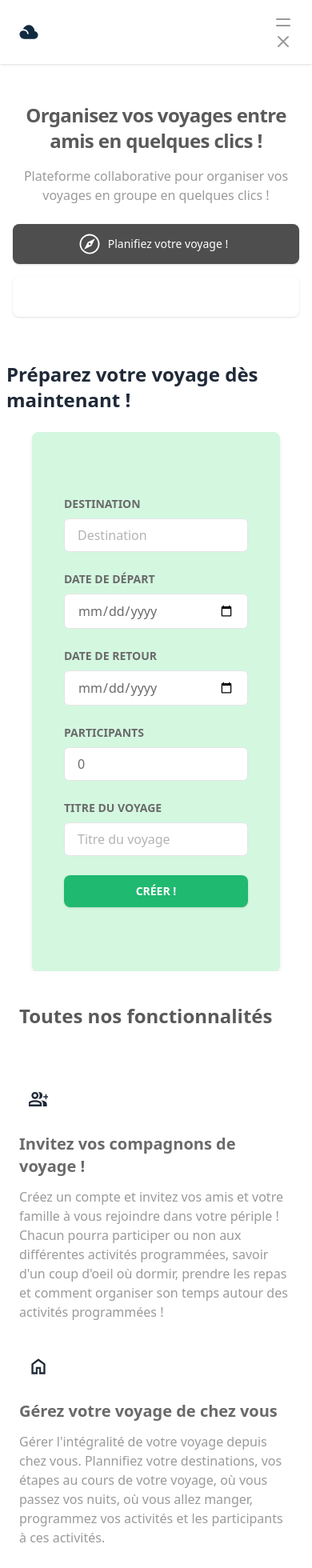
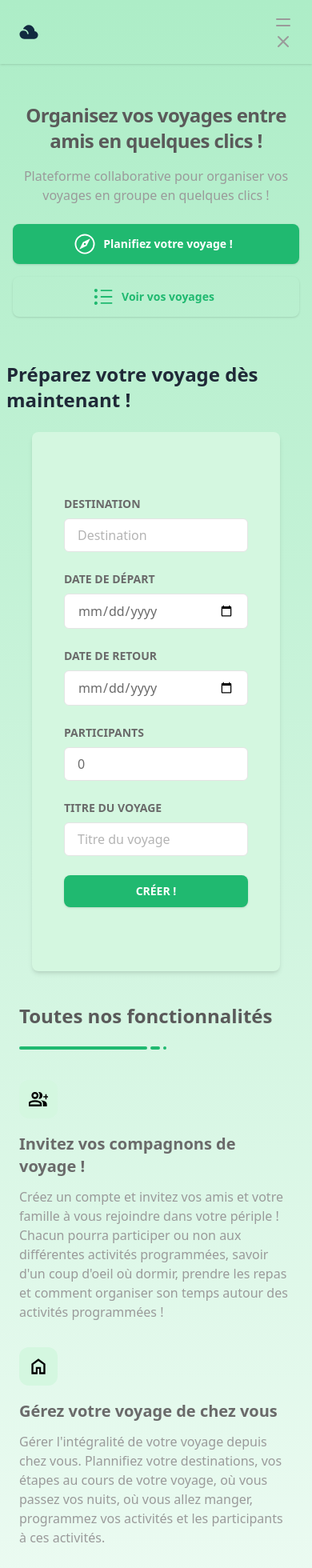
Before and after one commit to laurafeugene/site-voyage-front, a React (Vite) app: page / in a window 390 px wide. Shown: the top 1960 px of the page at 80% size. Built offline with nearby package versions, Linux system fonts and the light colour scheme.

Commit message:
:fix: fix a few things

```diff
--- a/src/components/App/Footer/Footer.tsx
+++ b/src/components/App/Footer/Footer.tsx
@@ -2,7 +2,7 @@ import { NavLink } from 'react-router-dom';
 
 function Footer() {
   return (
-    <footer className="bg-white dark:bg-gray-900">
+    <footer className=" dark:bg-gray-900">
       <div className="container flex flex-col items-center justify-between px-6 py-8 mx-auto lg:flex-row">
         <NavLink to="/">
           <svg
--- a/src/components/App/Home/Banner/Banner.tsx
+++ b/src/components/App/Home/Banner/Banner.tsx
@@ -1,6 +1,6 @@
 function Banner() {
   return (
-    <section className="bg-white dark:bg-gray">
+    <section className=" dark:bg-gray">
       <div className="container flex flex-col items-center px-4 py-12 mx-auto text-center">
         <h2 className="text-2xl font-bold tracking-tight text-gray-800 xl:text-3xl dark:text-white">
           Organisez vos voyages entre amis en quelques clics !
@@ -14,7 +14,7 @@ function Banner() {
         <div className="mt-6">
           <a
             href="#"
-            className="inline-flex items-center justify-center w-full px-4 py-2.5 overflow-hidden text-sm text-white transition-colors duration-300 bg-gray-900 rounded-lg shadow sm:w-auto sm:mx-2 hover:bg-gray-700 dark:bg-gray-800 dark:hover:bg-gray-700 focus:ring focus:ring-gray-300 focus:ring-opacity-80"
+            className="inline-flex items-center justify-center w-full px-4 py-2.5 overflow-hidden text-sm font-bold text-white transition-colors duration-300 bg-green rounded-lg shadow sm:w-auto sm:mx-2 hover:bg-green-700 dark:bg-green-800 dark:hover:bg-green-700 focus:ring focus:ring-green-300 focus:ring-opacity-80"
           >
             <svg
               xmlns="http://www.w3.org/2000/svg"
@@ -31,14 +31,14 @@ function Banner() {
 
           <a
             href="#"
-            className="inline-flex items-center justify-center w-full px-4 py-2.5 mt-4 overflow-hidden text-sm text-white transition-colors duration-300 bg-blue-600 rounded-lg shadow sm:w-auto sm:mx-2 sm:mt-0 hover:bg-blue-500 focus:ring focus:ring-blue-300 focus:ring-opacity-80"
+            className="inline-flex items-center justify-center w-full px-4 py-2.5 mt-4 overflow-hidden text-sm text-green font-bold transition-colors duration-300 rounded-lg shadow sm:w-auto sm:mx-2 sm:mt-0 hover:bg-green-500 focus:ring focus:ring-green-300 focus:ring-opacity-80"
           >
             <svg
               xmlns="http://www.w3.org/2000/svg"
               height="30"
               viewBox="0 -960 960 960"
               width="30"
-              fill="white"
+              fill="#20b970"
             >
               <path d="M377-198v-60h463v60H377Zm0-252v-60h463v60H377Zm0-253v-60h463v60H377ZM189-161q-28.05 0-48.025-19Q121-199 121-227.5t19.5-48q19.5-19.5 48-19.5t47.5 19.975Q255-255.05 255-227q0 27.225-19.387 46.613Q216.225-161 189-161Zm0-252q-28.05 0-48.025-19.681Q121-452.362 121-480t19.975-47.319Q160.95-547 189-547q27.225 0 46.613 19.681Q255-507.638 255-480t-19.387 47.319Q216.225-413 189-413Zm-1-253q-27.637 0-47.319-19.681Q121-705.362 121-733t19.681-47.319Q160.363-800 188-800q27.637 0 47.319 19.681Q255-760.638 255-733t-19.681 47.319Q215.637-666 188-666Z" />
             </svg>
--- a/src/components/App/Home/ListFeatures/ListFeatures.tsx
+++ b/src/components/App/Home/ListFeatures/ListFeatures.tsx
@@ -1,27 +1,27 @@
 function ListFeatures() {
   return (
-    <section className="bg-white dark:bg-gray-900">
+    <section className=" dark:bg-gray-900">
       <div className="container px-6 py-10 mx-auto">
         <h1 className="text-2xl font-semibold text-gray-800 lg:text-3xl dark:text-white">
           Toutes nos fonctionnalités
         </h1>
 
         <div className="mt-2">
-          <span className="inline-block w-40 h-1 bg-blue-500 rounded-full" />
-          <span className="inline-block w-3 h-1 ml-1 bg-blue-500 rounded-full" />
-          <span className="inline-block w-1 h-1 ml-1 bg-blue-500 rounded-full" />
+          <span className="inline-block w-40 h-1 bg-green rounded-full" />
+          <span className="inline-block w-3 h-1 ml-1 bg-green rounded-full" />
+          <span className="inline-block w-1 h-1 ml-1 bg-green rounded-full" />
         </div>
 
         <div className="mt-8 xl:mt-12 lg:flex lg:items-center">
           <div className="grid w-full grid-cols-1 gap-8 lg:w-1/2 xl:gap-16 md:grid-cols-2">
             <div className="space-y-3">
-              <span className="inline-block p-3 text-blue-500 bg-blue-100 rounded-xl dark:text-white dark:bg-blue-500">
+              <span className="inline-block p-3 text-green-500 bg-green-100 rounded-xl dark:text-white dark:bg-green">
                 <svg
                   xmlns="http://www.w3.org/2000/svg"
                   height="24"
                   viewBox="0 -960 960 960"
                   width="24"
-                  fill="currentColor"
+                  fill="grey-800"
                 >
                   <path d="M482-500q32-38 47-79t15-91q0-50-16.467-91.842Q511.067-803.684 480-838q88-11 146 36.5T684-669q0 86.6-59 134.3Q566-487 482-500Zm227 378v-116q0-61-25.5-109T590-430q187 18 251 69.5t64 122.219V-122H709Zm120-346v-102.333H726v-59.334h103V-732h60v102.5h102v59.5H888.5v102H829Zm-520.204-26q-77.203 0-126-48.796Q134-591.593 134-668.796 134-746 182.796-795q48.797-49 126-49Q386-844 435-795t49 126.204q0 77.203-49 126Q386-494 308.796-494ZM-31-122v-121q0-42.095 21.633-76.543Q12.266-353.991 50-371q75-32 134.5-47T309-433q66 0 125 14.5T566-371q38 16 60.5 50.5t22.5 77.651V-122H-31Zm339.796-466Q344-588 366.5-610.846t22.5-58.119q0-35.685-22.513-58.36Q343.974-750 309.168-750q-35.218 0-58.193 22.721Q228-704.558 228-669.46q0 35.51 22.796 58.485 22.797 22.975 58 22.975ZM63-216h491v-23q0-15.353-8-28.824-8-13.47-25-21.176-65-29-110-39t-101.739-10q-56.738 0-103 10Q160-318 95.286-289.156 80-282.441 71.5-268.425 63-254.409 63-239v23Zm246-453Zm0 453Z" />
                 </svg>
@@ -41,13 +41,13 @@ function ListFeatures() {
             </div>
 
             <div className="space-y-3">
-              <span className="inline-block p-3 text-blue-500 bg-blue-100 rounded-xl dark:text-white dark:bg-blue-500">
+              <span className="inline-block p-3 text-green-500 bg-green-100 rounded-xl dark:text-white dark:bg-green">
                 <svg
                   xmlns="http://www.w3.org/2000/svg"
                   height="24"
                   viewBox="0 -960 960 960"
                   width="24"
-                  fill="currentColor"
+                  fill="gray-800"
                 >
                   <path d="M229-189h124v-258h254v258h124v-377L480-754 229-565.667V-189Zm-94 94v-518l345-259 346 259v518H524v-269h-88v269H135Zm345-377Z" />
                 </svg>
@@ -66,13 +66,13 @@ function ListFeatures() {
             </div>
 
             <div className="space-y-3">
-              <span className="inline-block p-3 text-blue-500 bg-blue-100 rounded-xl dark:text-white dark:bg-blue-500">
+              <span className="inline-block p-3 text-green-500 bg-green-100 rounded-xl dark:text-white dark:bg-green">
                 <svg
                   xmlns="http://www.w3.org/2000/svg"
                   height="24"
                   viewBox="0 -960 960 960"
                   width="24"
-                  fill="currentColor"
+                  fill="gray-800"
                 >
                   <path d="M639-492q23.45 0 40.225-16.5Q696-525 696-549t-16.886-40.5q-16.886-16.5-40.5-16.5T598-589.5Q581-573 581-549t17.062 40.5Q615.125-492 639-492Zm-352-91h232v-84H287v84ZM140-95q-36-120-71-239.532Q34-454.064 34-580q0-102 71.41-174 71.409-72 173.685-72H504q32.275-38 77.238-59Q626.2-906 676-906q34.667 0 59.833 24.667Q761-856.667 761-822q0 8-1.5 15t-3.5 14q-3 8-5.5 16.314Q748-768.371 746-759l73 73h107v324l-123 38-68 229H472v-80h-69v80H140Zm71.226-94H314v-80h246v80h103l62.612-208.862L831-431v-160h-52L651-719q1-24 6-47.5t12-47.5q-37 11-68.5 30.787T549-731H279q-63.529 0-107.264 43.736Q128-643.529 128-580q0 101.189 28 197.595Q184-286 211.226-189ZM480-502Z" />
                 </svg>
@@ -91,13 +91,13 @@ function ListFeatures() {
             </div>
 
             <div className="space-y-3">
-              <span className="inline-block p-3 text-blue-500 bg-blue-100 rounded-xl dark:text-white dark:bg-blue-500">
+              <span className="inline-block p-3 text-green-500 bg-green-100 rounded-xl dark:text-white dark:bg-green">
                 <svg
                   xmlns="http://www.w3.org/2000/svg"
                   height="24"
                   viewBox="0 -960 960 960"
                   width="24"
-                  fill="currentColor"
+                  fill="gray-800"
                 >
                   <path d="M189-95q-39.05 0-66.525-27.475Q95-149.95 95-189v-582q0-39.463 27.475-67.231Q149.95-866 189-866h582q39.463 0 67.231 27.769Q866-810.463 866-771v582q0 39.05-27.769 66.525Q810.463-95 771-95H189Zm0-94h582v-582H189v582Zm34-79h515L578-488 446-317l-93-127-130 176Zm-34 79v-582 582Z" />
                 </svg>
--- a/src/components/App/NavBar/NavBar.tsx
+++ b/src/components/App/NavBar/NavBar.tsx
@@ -4,10 +4,7 @@ function NavBar() {
   const [isOpen, setIsOpen] = React.useState(false);
 
   return (
-    <nav
-      x-data={{ isOpen }}
-      className="relative bg-white shadow dark:bg-gray-800"
-    >
+    <nav x-data={{ isOpen }} className="relative shadow dark:bg-gray-800">
       <div className="container px-6 py-4 mx-auto">
         <div className="lg:flex lg:items-center lg:justify-between">
           <div className="flex items-center justify-between">
--- a/src/styles/main.css
+++ b/src/styles/main.css
@@ -6,8 +6,5 @@
   display: flex;
   flex-direction: column;
   min-height: 100vh;
+  background-image: linear-gradient(#adedc7,#ffffff)
 }
-
-main {
-  flex-grow: 1;
-}
```
Also changed, not shown: src/components/App/Home/presentation/presentation.tsx (deleted, +0 -88 lines).
